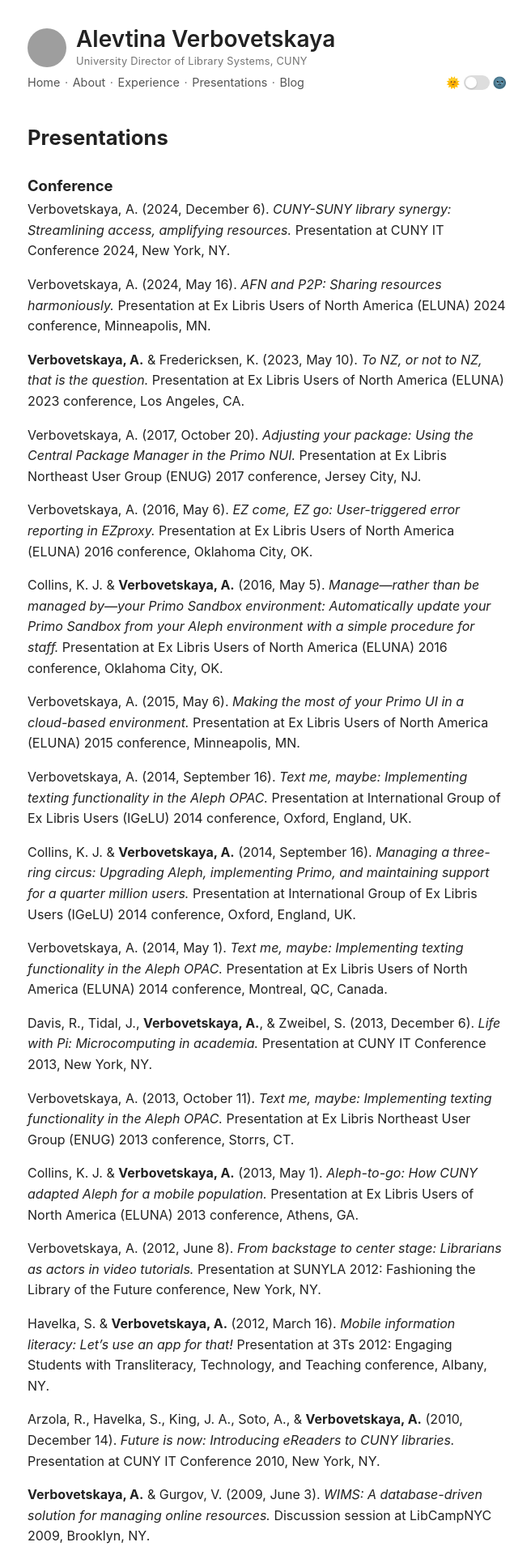
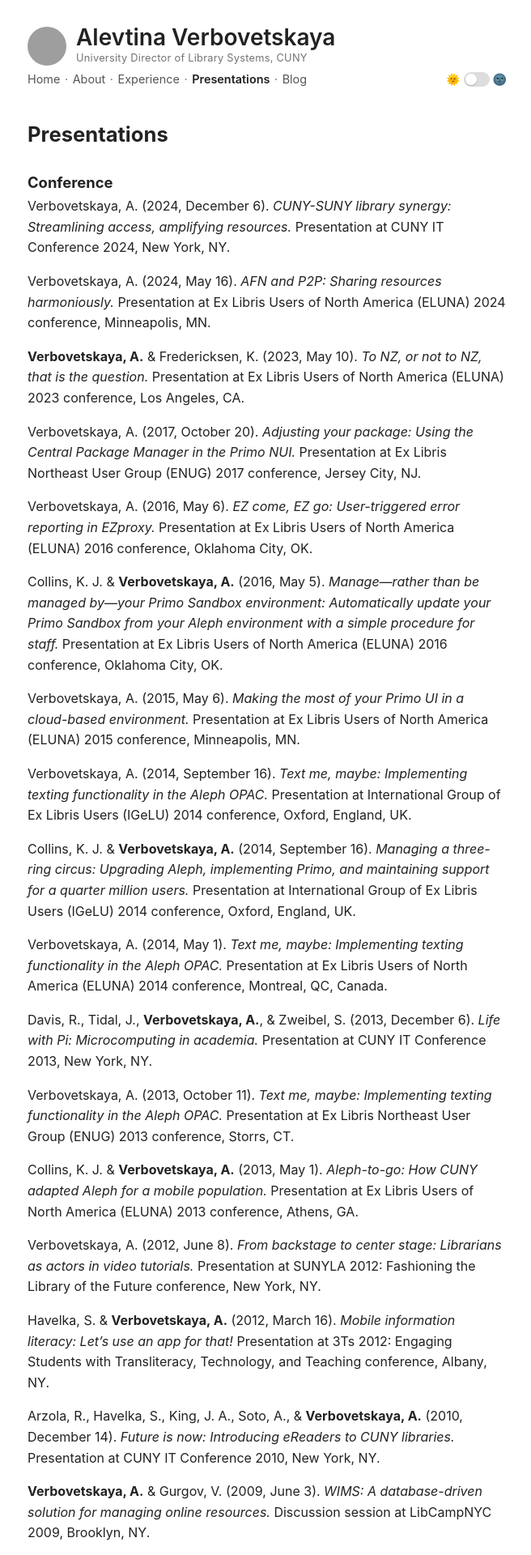
Before and after one commit to alevtina/alevtina.github.io, a Jekyll site: the page built from presentations.md, in a window 1280 px wide. Shown: the top 1920 px of the page at 81% size, without its empty margins (310-966 px from the left). Built offline with Jekyll 4.4.1, drawn with Linux system fonts in a browser that asks for light colours; some web fonts are replaced; grey boxes are pictures that could not be loaded.

Commit message:
Fix active nav for Experience/Presentations, tighten subtitle spacing, bump headshot to 2048px

```diff
--- a/_includes/header.html
+++ b/_includes/header.html
@@ -11,9 +11,9 @@
         <span class="nav-sep">·</span>
         <a href="{{ '/about' | relative_url }}"{% if page.url == '/about' or page.url == '/about/' %} class="active"{% endif %}>About</a>
         <span class="nav-sep">·</span>
-        <a href="{{ '/experience' | relative_url }}"{% if page.url == '/experience' or page.url == '/experience/' %} class="active"{% endif %}>Experience</a>
+        <a href="{{ '/experience' | relative_url }}"{% if page.url == '/experience' or page.url == '/experience/' or page.url == '/experience.html' %} class="active"{% endif %}>Experience</a>
         <span class="nav-sep">·</span>
-        <a href="{{ '/presentations' | relative_url }}"{% if page.url == '/presentations' or page.url == '/presentations/' %} class="active"{% endif %}>Presentations</a>
+        <a href="{{ '/presentations' | relative_url }}"{% if page.url == '/presentations' or page.url == '/presentations/' or page.url == '/presentations.html' %} class="active"{% endif %}>Presentations</a>
         <span class="nav-sep">·</span>
         <a href="{{ '/blog' | relative_url }}"{% if page.url == '/blog' or page.url == '/blog/' or page.layout == 'post' %} class="active"{% endif %}>Blog</a>
         <button class="theme-toggle" aria-label="Toggle dark mode" title="Toggle dark mode">
--- a/assets/main.scss
+++ b/assets/main.scss
@@ -104,7 +104,8 @@
     font-weight: 600;
     font-size: 1.75rem;
     text-decoration: none;
-    line-height: 1.2;
+    line-height: 1;
+    display: block;
 
     &:hover {
         color: var(--accent);
@@ -115,6 +116,7 @@
     color: var(--text-muted);
     font-size: 0.8rem;
     letter-spacing: 0.02em;
+    margin-top: 0.1rem;
 }
 
 // Navigation
```
Also changed, not shown: bios.md (+1 -1 lines).
